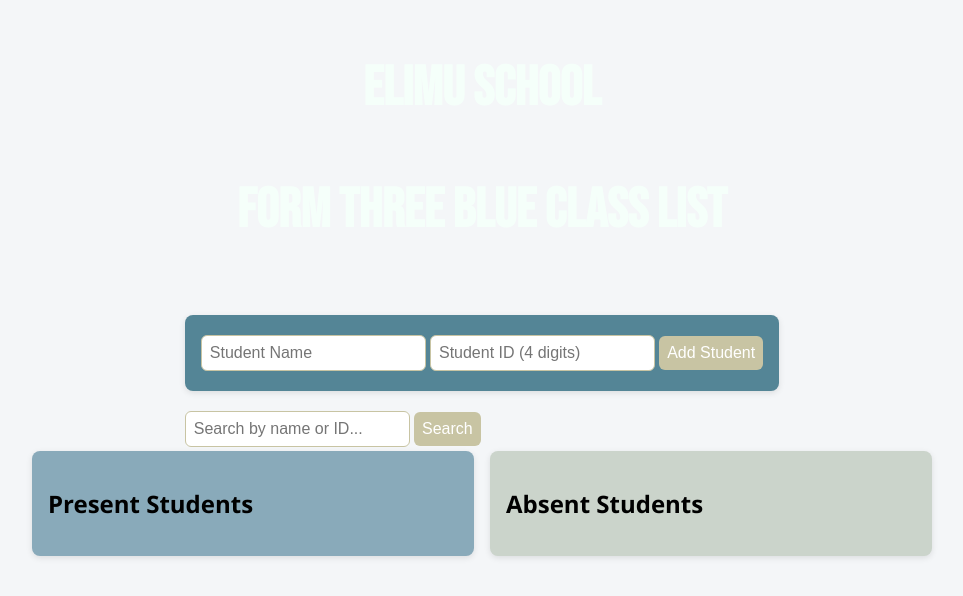
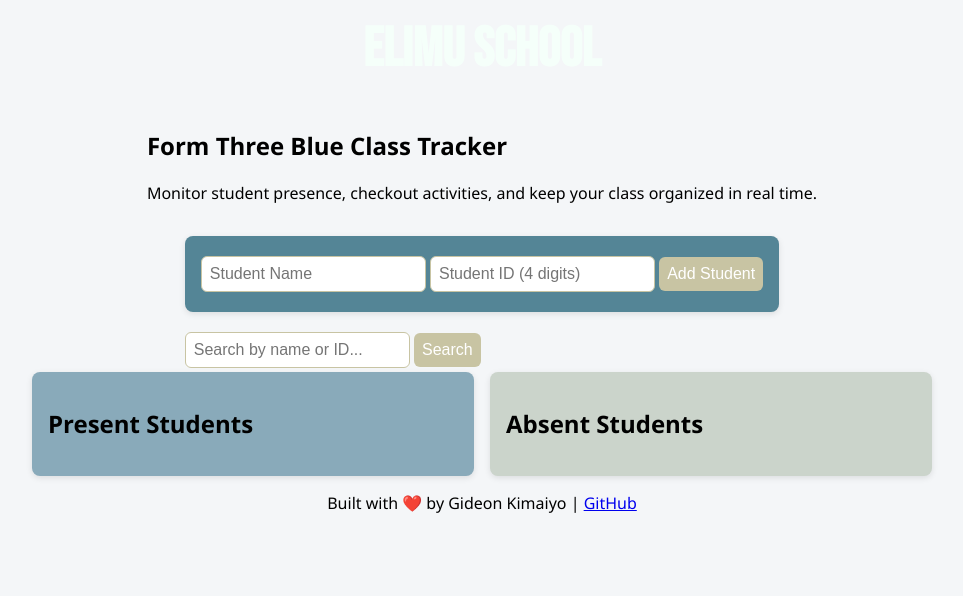
Before and after one commit to Gideon-Kipserem/Student-Tracker, a plain HTML site: page index.html in a window 1280 px wide. Shown: the whole page, without its empty margins (158-1121 px from the left). Drawn offline with Linux system fonts and the light colour scheme; no server answers.

Commit message:
Edits HTML

```diff
--- a/index.html
+++ b/index.html
@@ -1,55 +1,48 @@
+
 <!DOCTYPE html>
 <html lang="en">
 <head>
   <meta charset="UTF-8" />
   <meta name="viewport" content="width=device-width, initial-scale=1.0"/>
-
   <title>Student Tracker</title>
 
   <!-- External stylesheet -->
   <link rel="stylesheet" href="./css/styles.css" />
 
-  <!--link for font-->
+  <!-- Google Fonts -->
   <link rel="preconnect" href="https://fonts.googleapis.com">
-<link rel="preconnect" href="https://fonts.gstatic.com" crossorigin>
-<link href="https://fonts.googleapis.com/css2?family=Bebas+Neue&display=swap" rel="stylesheet">
+  <link rel="preconnect" href="https://fonts.gstatic.com" crossorigin>
+  <link href="https://fonts.googleapis.com/css2?family=Bebas+Neue&display=swap" rel="stylesheet">
 </head>
 <body>
-  <!-- Header Section -->
-  <header>
-    <h1>
-      <p>ELIMU SCHOOL</p>
-      <P>FORM THREE BLUE CLASS LIST</P>
-    </h1>
-  </header>
+  <!-- Landing Section -->
+  <section class="hero">
+    <h1>ELIMU SCHOOL</h1>
+    <h2>Form Three Blue Class Tracker</h2>
+    <p>Monitor student presence, checkout activities, and keep your class organized in real time.</p>
+  </section>
 
   <!-- Add & Search Section -->
   <section class="form-section">
-
-    <!-- Form to Add New Student -->
     <form id="add-student-form">
       <input type="text" id="new-student-name" placeholder="Student Name" required />
       <input type="text" id="student-id" placeholder="Student ID (4 digits)" required />
       <button type="submit">Add Student</button>
     </form>
 
-    <!-- Search Form -->
     <div class="search">
       <input type="text" id="search-input" placeholder="Search by name or ID..." />
       <button id="search-button">Search</button>
     </div>
   </section>
 
-  <!-- Sections for Present and Absent Students -->
+  <!-- Attendance Lists -->
   <section class="attendance-sections">
-
-    <!-- Present Students List -->
     <div id="present-section">
       <h2>Present Students</h2>
       <ul id="present-list"></ul>
     </div>
 
-    <!-- Absent Students List -->
     <div id="absent-section">
       <h2>Absent Students</h2>
       <ul id="absent-list"></ul>
@@ -60,13 +53,9 @@
   <div id="checkout-modal" class="modal">
     <div class="modal-content">
       <h3>Check Out Student</h3>
-
-      <!-- Modal Form -->
       <form id="checkout-form">
         <input type="text" id="checkout-location" placeholder="Location" required />
         <input type="text" id="checkout-activity" placeholder="Activity" required />
-
-        <!-- Modal Buttons -->
         <div class="modal-actions">
           <button type="submit">Confirm</button>
           <button type="button" onclick="closeModal()">Cancel</button>
@@ -75,7 +64,12 @@
     </div>
   </div>
 
-  <!-- JavaScript File -->
+  <!-- Footer -->
+  <footer>
+    <p>Built with ❤️ by Gideon Kimaiyo | <a href="https://github.com/Gideon-Kipserem" target="_blank">GitHub</a></p>
+  </footer>
+
+  <!-- JS Script -->
   <script src="./src/index.js"></script>
 </body>
 </html>
```
Also changed, not shown: README.md.
